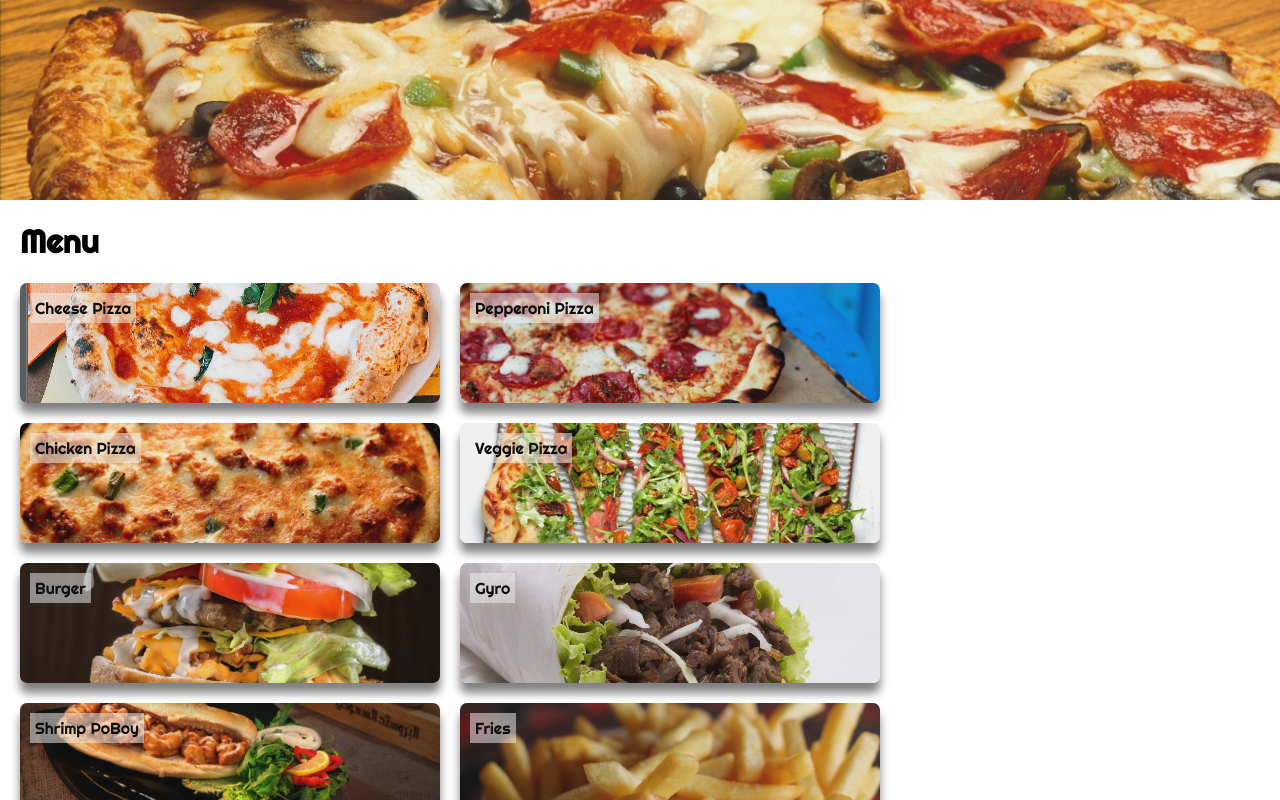
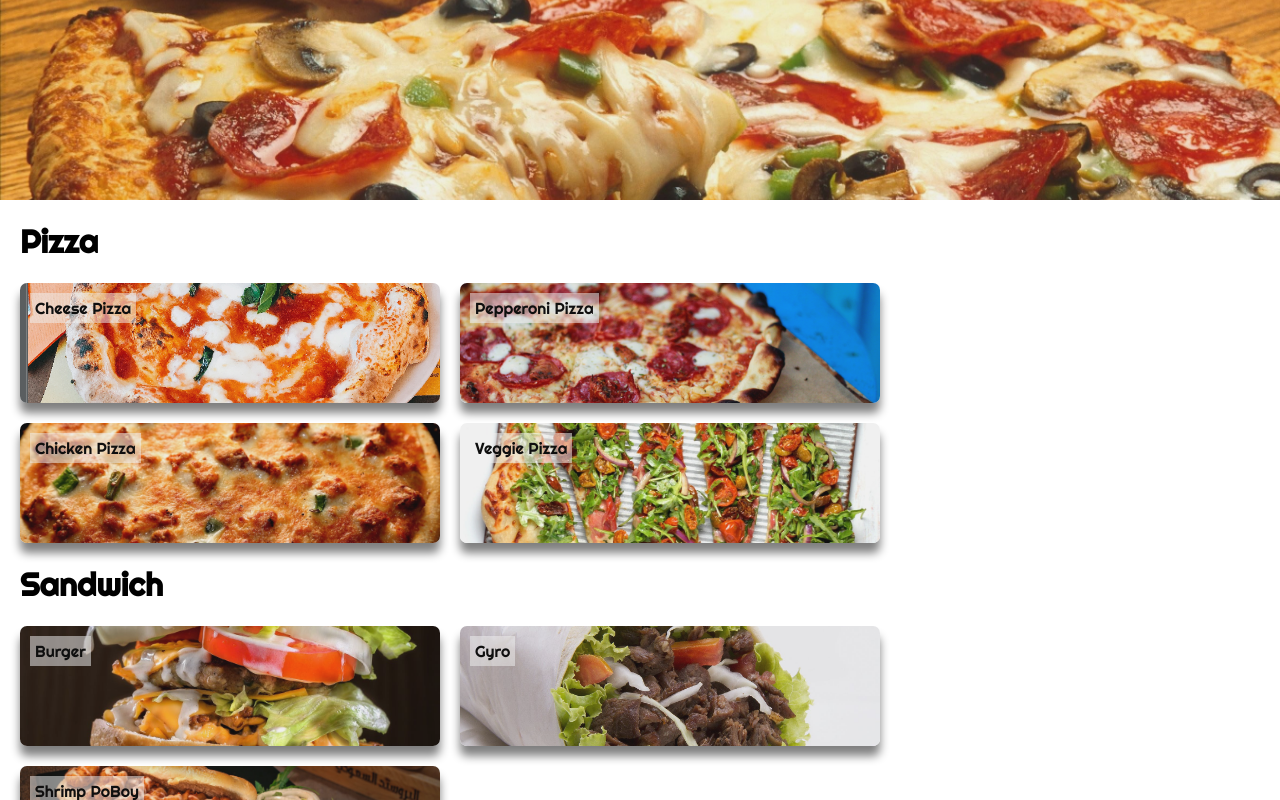
Before and after one commit to brienjl/sliceline, a React (Create React App) app: page / in a window 1280 px wide. Shown: the top 800 px of the page. Built offline with nearby package versions, Linux system fonts and the light colour scheme.

Commit message:
created food sections

```diff
--- a/src/Data/FoodData.js
+++ b/src/Data/FoodData.js
@@ -1,34 +1,50 @@
-export const foods = [
+export const foodItems = [
     {
         name: 'Cheese Pizza',
-        img: 'img/pizza.png'
+        img: 'img/pizza.png',
+        section: 'Pizza'
     },
     {
         name: 'Pepperoni Pizza',
-        img: 'img/pizza2.jpeg'
+        img: 'img/pizza2.jpeg',
+        section: 'Pizza'
     },
     {
         name: 'Chicken Pizza',
-        img: 'img/chicken-pizza.jpeg'
+        img: 'img/chicken-pizza.jpeg',
+        section: 'Pizza'
     },
     {
         name: 'Veggie Pizza',
-        img: 'img/healthy-pizza.jpeg'
+        img: 'img/healthy-pizza.jpeg',
+        section: 'Pizza'
     },
     {
         name: 'Burger',
-        img: 'img/burger.jpeg'
+        img: 'img/burger.jpeg',
+        section: 'Sandwich'
     },
     {
         name: 'Gyro',
-        img: 'img/gyro.jpeg'
+        img: 'img/gyro.jpeg',
+        section: 'Sandwich'
     },
     {
         name: 'Shrimp PoBoy',
-        img: 'img/sandwich.jpeg'
+        img: 'img/sandwich.jpeg',
+        section: 'Sandwich'
     },
     {
         name: 'Fries',
-        img: 'img/fries.jpeg'
+        img: 'img/fries.jpeg',
+        section: 'Sides'
     }
 ];
+
+export const foods = foodItems.reduce((res, food) => {
+    if(!res[food.section]){
+        res[food.section] = [];
+    }
+        res[food.section].push(food)
+        return res;
+}, {});
--- a/src/Menu/Menu.js
+++ b/src/Menu/Menu.js
@@ -8,17 +8,21 @@
     margin: 0px 400px 50px 20px;
 `
 export function Menu(){
-    return <MenuStyled>
-        <h1>Menu</h1>
-        <FoodGrid>
-        {foods.map(food => (
-            <Food img={food.img}>
-                <FoodLabel>
-                {food.name}
-                </FoodLabel>
+    return (
+        <MenuStyled>
+            {Object.entries(foods).map(([sectionName, foods]) => (
+                <>
+                <h1> {sectionName} </h1>
+                <FoodGrid>
+                    {foods.map(food => (
+                        <Food img={food.img}>
+                            <FoodLabel>{food.name}</FoodLabel>
+                        </Food>
+                    ))}
+                </FoodGrid>
+                </>
+            ))}
+        </MenuStyled>
+    );
 
-            </Food>
-        ))}
-        </FoodGrid>
-    </MenuStyled>;
 }
```
